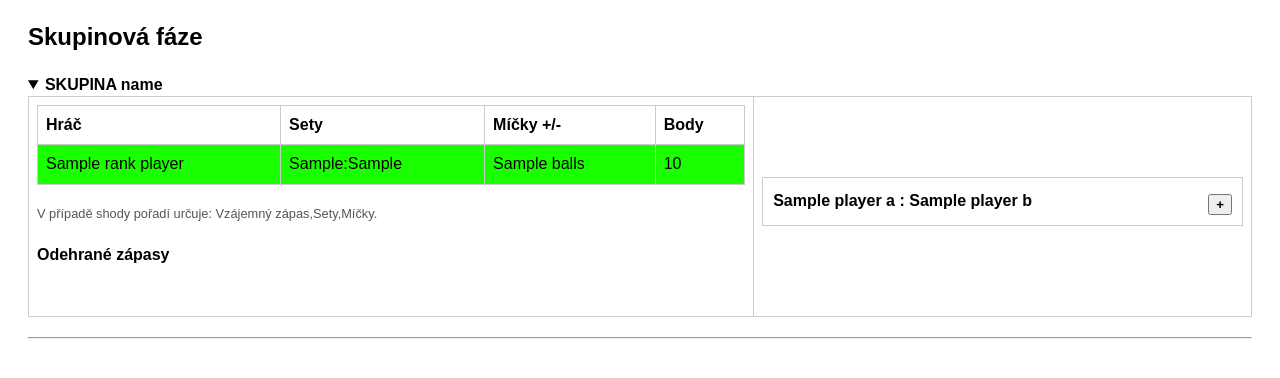
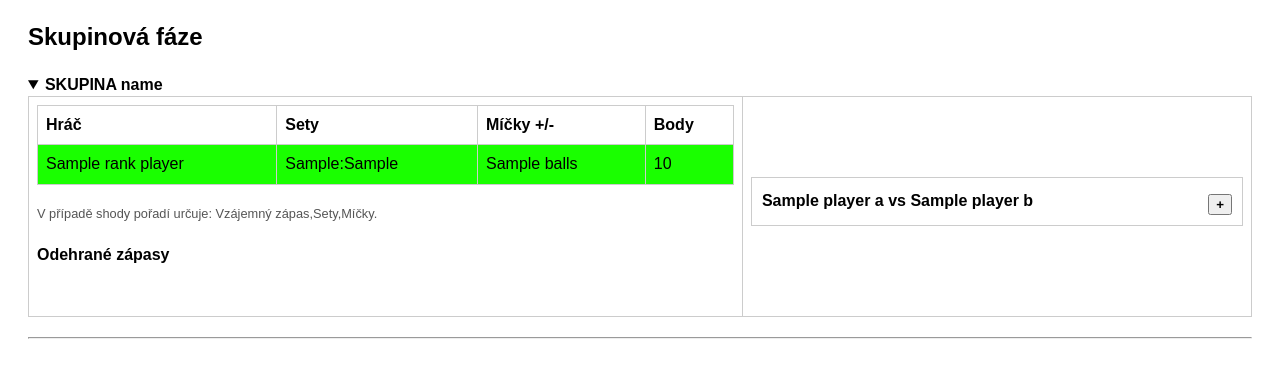
Before and after one commit to Badsoul01/tournament_app, a Flask app: template templates/groups.html in a window 1280 px wide. Shown: the part 159-537 px from the top of the page. Run offline with Flask 3, Linux system fonts and the light colour scheme; the template is opened without the code that fills it: most values are stand-ins (such as "Sample title", 1, 10 or a date in 2020).

Commit message:
uprava vzhledu

```diff
--- a/templates/groups.html
+++ b/templates/groups.html
@@ -63,7 +63,7 @@
                                     {% if not match.is_in_progress %}
                                         <!-- STAV 1: Zápas je zavřený, ukážeme jen tlačítko pro rozkliknutí -->
                                         <div style="display: flex;justify-content: space-between; align-items: center; width: 100%;">
-                                            <strong style="white-space: nowrap;">{{ match.player_A.name }} : {{ match.player_B.name }}</strong>
+                                            <strong style="white-space: nowrap;">{{ match.player_A.name }}  vs {{ match.player_B.name }}</strong>
                                             <form action="/groups" method="POST" style="margin-top: 5px">
                                                 <input type="hidden" name="match_id" value="{{ match.match_id}}">
                                                 <button type="submit" name="action" value="toggle_progress"><strong>+</strong></button>
@@ -72,7 +72,7 @@
                                     {% else %}
                                         <!-- STAV 2: Zápas je rozkliknutý, zobrazíme formulář -->
                                         <div style="display: flex; justify-content: space-between; align-items: center; width: 100%; margin-bottom: 10px; border-bottom: 1px solid #eee; padding-bottom: 5px;">
-                                            <strong style="white-space: nowrap;">{{ match.player_A.name }} : {{ match.player_B.name }}</strong>
+                                            <strong style="white-space: nowrap;">{{ match.player_A.name }} vs {{ match.player_B.name }}</strong>
                                             <form action="/groups" method="POST" style="margin: 0;">
                                                 <input type="hidden" name="match_id" value="{{ match.match_id }}">
                                                 <button type="submit" name="action" value="toggle_progress"><strong>-</strong></button>
```
